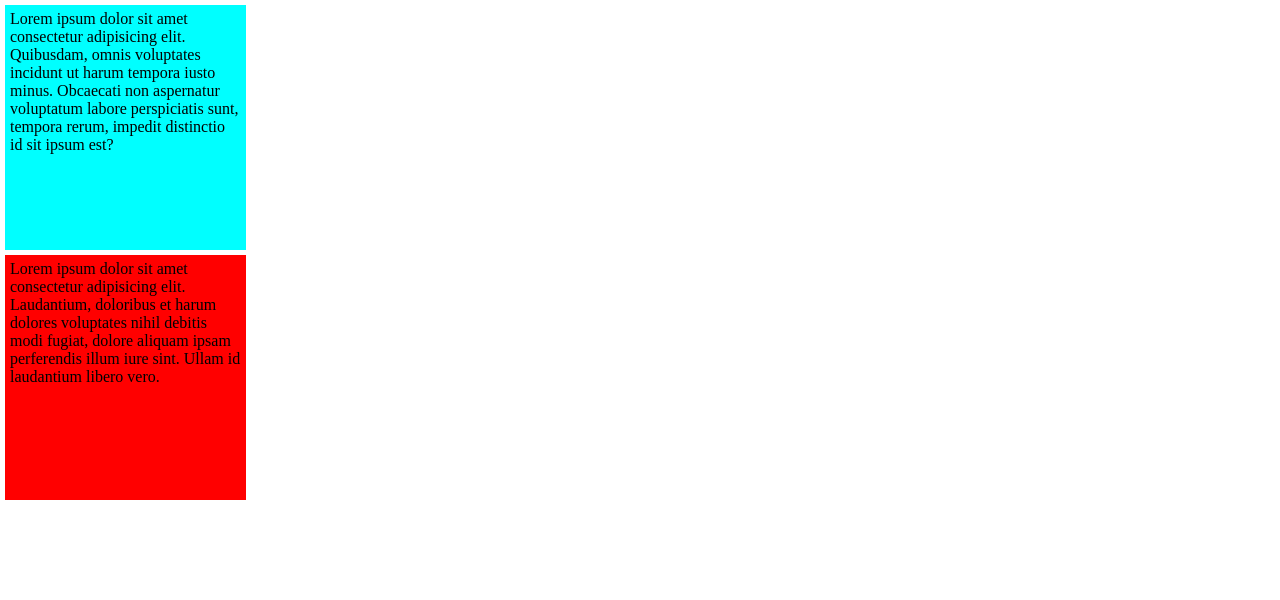
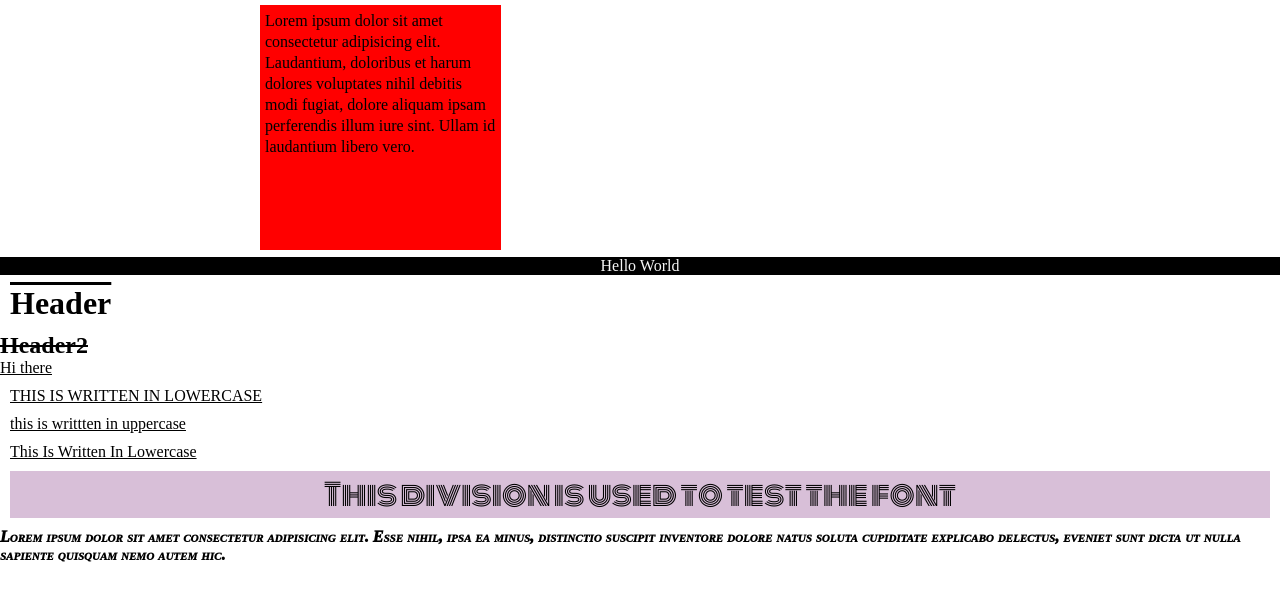
Before and after one commit to Saurav-K-yadav/CSS, a plain HTML site: page chapter 3/index.html in a window 1280 px wide. Drawn offline with Linux system fonts and the light colour scheme.

Commit message:
practised fonts and display

```diff
--- a/chapter 3/index.html
+++ b/chapter 3/index.html
@@ -6,6 +6,9 @@
     <meta name="viewport" content="width=device-width, initial-scale=1.0">
     <title>Fonts and Display</title>
     <link rel="stylesheet" href="style.css">
+    <link rel="preconnect" href="https://fonts.googleapis.com">
+<link rel="preconnect" href="https://fonts.gstatic.com" crossorigin>
+<link href="https://fonts.googleapis.com/css2?family=Monoton&display=swap" rel="stylesheet">
 </head>
 <body>
     <div class="box1">
@@ -14,5 +17,25 @@
     <div class="box2">
         Lorem ipsum dolor sit amet consectetur adipisicing elit. Laudantium, doloribus et harum dolores voluptates nihil debitis modi fugiat, dolore aliquam ipsam perferendis illum iure sint. Ullam id laudantium libero vero.
     </div>
+    <div class="box3">
+        Hello World
+    </div>
+    <div class="box4">
+        <h1>Header</h1>
+        <h2>Header2</h2>
+
+       <p> Hi there </p>
+    </div>
+    <div class="box4">
+        <p id="lower">this is written in lowercase</p>
+        <p id="upper">  THIS IS WRITTTEN IN UPPERCASE</p>
+        <p id="normal"> this is written in lowercase</p>
+    </div>
+    <div class="font">
+        This division is used to test the font
+    </div>
+    <div class="font2">
+        Lorem ipsum dolor sit amet consectetur adipisicing elit. Esse nihil, ipsa ea minus, distinctio suscipit inventore dolore natus soluta cupiditate explicabo delectus, eveniet sunt dicta ut nulla sapiente quisquam nemo autem hic.
+    </div>
 </body>
 </html>
--- /dev/null
+++ b/chapter 3/practise.html
@@ -0,0 +1,31 @@
+<!DOCTYPE html>
+<html lang="en">
+<head>
+    <meta charset="UTF-8">
+    <meta http-equiv="X-UA-Compatible" content="IE=edge">
+    <meta name="viewport" content="width=device-width, initial-scale=1.0">
+    <title>Practise</title>
+    <link rel="stylesheet" href="practisesheet.css">
+    <link rel="preconnect" href="https://fonts.googleapis.com">
+<link rel="preconnect" href="https://fonts.gstatic.com" crossorigin>
+<link href="https://fonts.googleapis.com/css2?family=Baloo+Bhai+2:wght@700&display=swap" rel="stylesheet">
+</head>
+<body>
+    <header>
+        <nav><ul>
+            <li><a href="#">Home</a></li>
+            <li> <a href="#">About</a></li>
+            <li><a href="#">Contacts</a></li>
+        </ul>
+        </nav>
+        <hr>
+    </header>
+    <main>
+        <div class="first">Lorem ipsum dolor sit amet consectetur, adipisicing elit. Necessitatibus totam est architecto quos numquam eius nam quaerat illo iste similique, fugit quasi qui. Nobis, aperiam! Voluptates earum voluptatum fugit ducimus soluta aperiam?</div>
+        <div class="second">Lorem ipsum dolor sit amet consectetur adipisicing elit. Odit nesciunt nisi impedit excepturi corporis! Porro excepturi a eligendi impedit maxime eos sit natus iste? Cum quidem quasi quod esse pariatur veniam molestiae!</div>
+    </main>
+    <footer>
+        Copyright &copy; Saurav Kumar Yadav
+    </footer>
+</body>
+</html>
--- /dev/null
+++ b/chapter 3/practisesheet.css
@@ -0,0 +1,50 @@
+*{
+    margin: 0;
+    padding: 0;
+}
+nav{
+    margin: 0px 0px 0px 10px;
+    padding: 3px;
+    color: teal;
+    background-color: thistle;
+    text-align: center;
+
+}
+nav ul li a {
+    text-decoration: none;
+    color: teal;
+
+
+}
+nav ul li{
+    margin: 6px;
+    font-size: 20px;
+   display: inline-block;
+
+}
+.first{
+    visibility: hidden;
+    font-family: "Baloo Bhai 2";
+    box-sizing: border-box;
+    margin: 5px;
+    background-color: red;
+    display: inline-block;
+    padding: 15px;
+    width: 50%;
+}
+.second{
+    font-family: "Baloo Bhai 2";
+    text-transform: uppercase;
+    font-style: italic;
+    padding: 10px;
+    box-sizing: border-box;
+    display : inline-block;
+    background-color: green;
+    width:48%;
+
+}
+footer{
+    text-transform: uppercase;
+    text-align: center;
+    background-color: rosybrown;
+}
--- a/chapter 3/style.css
+++ b/chapter 3/style.css
@@ -8,14 +8,59 @@
     width: 231px;
    height:235px ;
    background-color: aqua;
+   display: inline-block;
+   visibility:hidden;
 }
 .box2{
-
+    line-height: 21px;
+    display: inline-block;
     margin: 5px;
     padding: 5px;
     width: 231px;
     height: 235px;
     background-color: red;
 
+}
+.box3{
+    color: whitesmoke;
+    background: #000;
+    text-align: center;
+}
+.box4 p{
+    text-decoration: underline;
+}
+.box4 h1{
+    margin: 10px;
+    text-decoration: overline;
+}
+.box4 h2{
+    text-decoration: line-through;
+}
+#upper{
+    margin: 10px;
+    text-transform: lowercase;
+}
+#lower{
+    margin: 10px;
+    text-transform: uppercase;
+}
+#normal{
+    margin: 10px;
+    text-transform: capitalize;
+}
+.font{
+    margin: 10px;
+    background-color: thistle;
+    text-align: center;
+    font-size: 30px;
+    /* font-family: -apple-system, BlinkMacSystemFont, 'Segoe UI', Roboto, Oxygen, Ubuntu, Cantarell, 'Open Sans', 'Helvetica Neue', sans-serif; */
+    /* Using google font to choose fonts  */
+    /* first link in the header then it works as normal */
+    font-family: monoton ;
 
 }
+.font2{
+    font-weight: 1000;
+    font-style: italic;
+    font-variant:small-caps ;
+}
```
